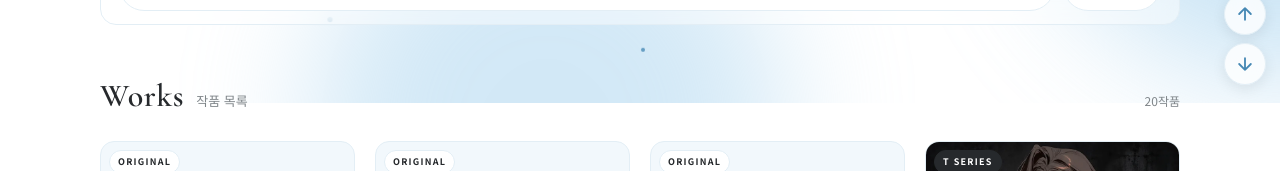
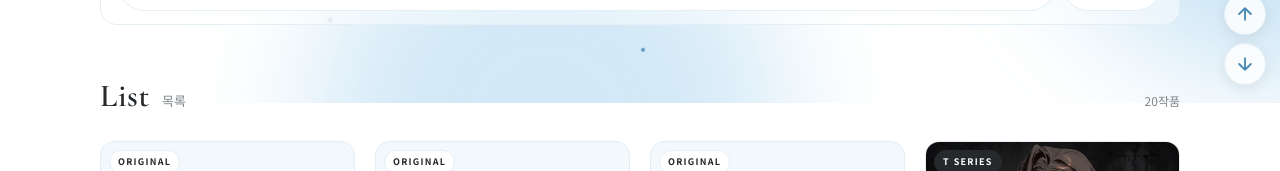
Before and after one commit to DDN923/ddini, a plain HTML site: page index.html in a window 1280 px wide. Shown: the part 697-868 px from the top of the page. Drawn offline with nearby package versions, Linux system fonts and the light colour scheme.

Commit message:
목록 제목을 List / 목록으로 변경
Co-Authored-By: Claude Opus 5.5 <noreply@anthropic.com>
Claude-Session: https://claude.ai/code/session_019fxVd4JZamA2P7eb3KvoXx

```diff
--- a/index.html
+++ b/index.html
@@ -249,7 +249,7 @@
   </div>
 
   <section>
-    <div class="sec-head"><h2>Works</h2><span class="ko">작품 목록</span><span class="cnt" id="cnt"></span></div>
+    <div class="sec-head"><h2>List</h2><span class="ko">목록</span><span class="cnt" id="cnt"></span></div>
     <div class="grid" id="grid"></div>
   </section>
 
```
